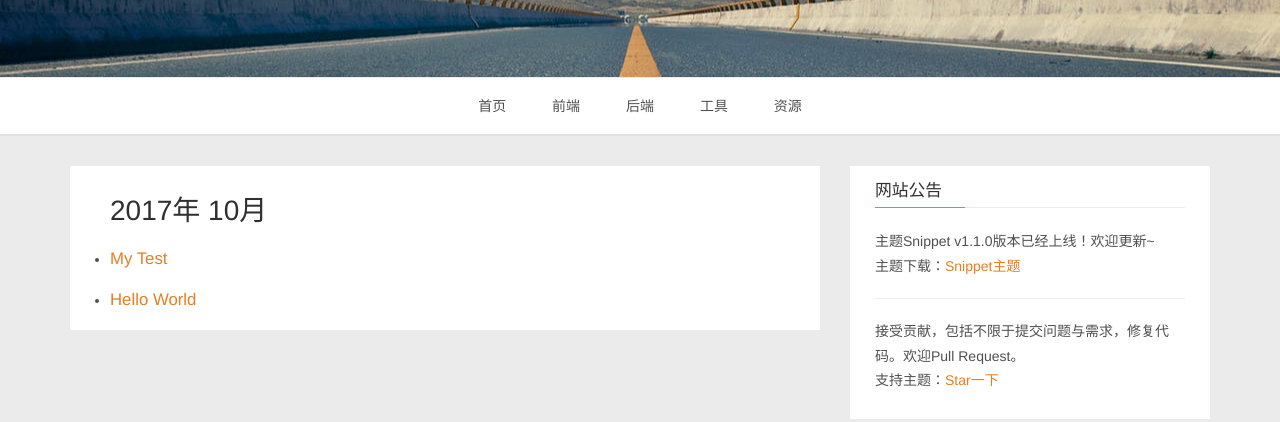
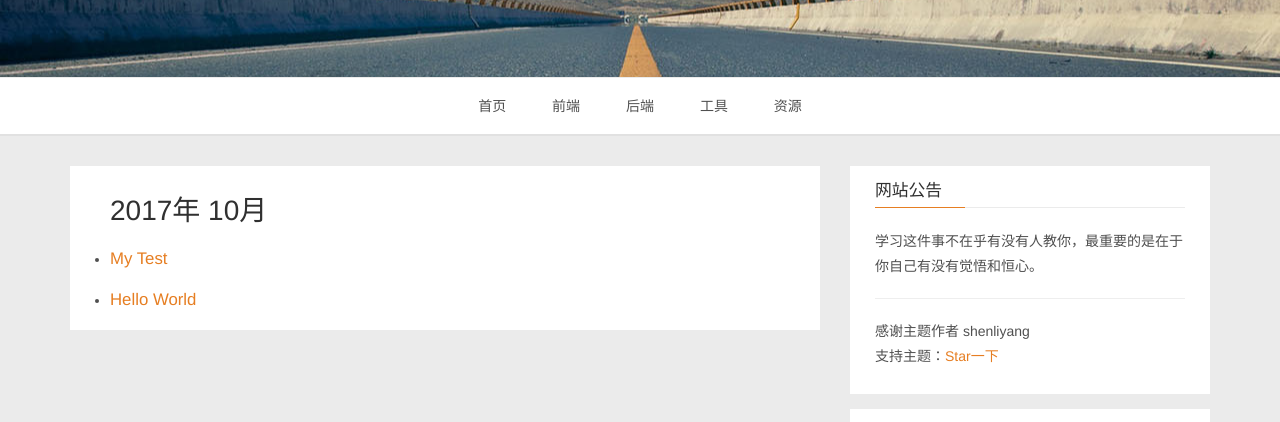
Before and after one commit to code-unicorn/code-unicorn.github.io, a plain HTML site: page archives/2017/10/index.html in a window 1280 px wide. Shown: the part 173-595 px from the top of the page. Drawn offline with nearby package versions, Linux system fonts and the light colour scheme.

Commit message:
Site updated: 2017-11-21 07:43:31

```diff
--- a/archives/2017/10/index.html
+++ b/archives/2017/10/index.html
@@ -138,9 +138,8 @@
     <div class="widget notification">
         <h3 class="title">网站公告</h3>
         <div>
-            <p>主题Snippet v1.1.0版本已经上线！欢迎更新~ <br/>
-主题下载：<a href="https://github.com/shenliyang/hexo-theme-snippet" title="fork me" target="_blank">Snippet主题</a> <br/>
-<hr/>接受贡献，包括不限于提交问题与需求，修复代码。欢迎Pull Request。<br/>支持主题：<a href="https://github.com/shenliyang/hexo-theme-snippet/stargazers">Star一下</a>
+            <p>学习这件事不在乎有没有人教你，最重要的是在于你自己有没有觉悟和恒心。<br/>
+<hr/>感谢主题作者 shenliyang <br/>支持主题：<a href="https://github.com/shenliyang/hexo-theme-snippet/stargazers">Star一下</a>
 </p>
         </div>
     </div>
```
Also changed, not shown: 2017/10/16/My-Test/index.html (+3 -4 lines), 2017/10/16/hello-world/index.html (+3 -4 lines), archives/2017/index.html (+2 -3 lines), archives/index.html (+2 -3 lines), categories/前端/index.html (+2 -3 lines), categories/后端/index.html (+2 -3 lines), index.html (+2 -3 lines).
